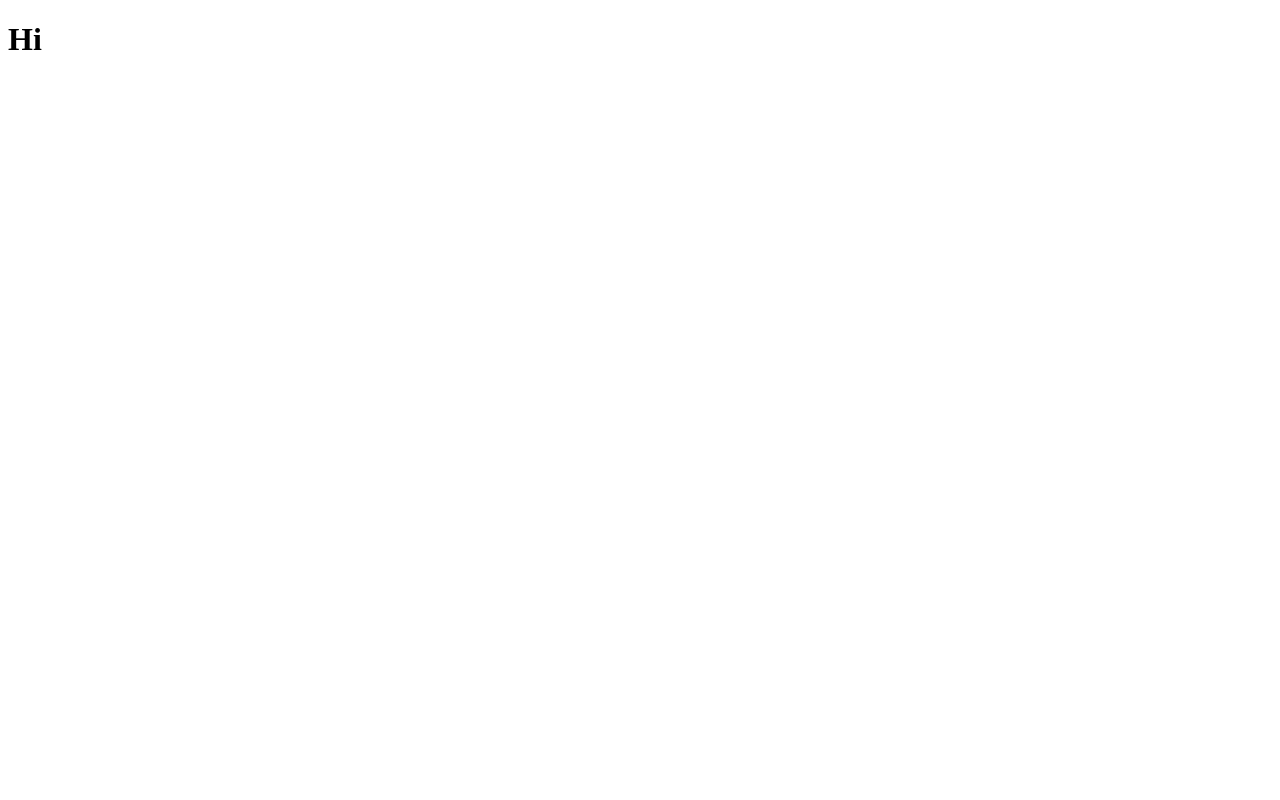
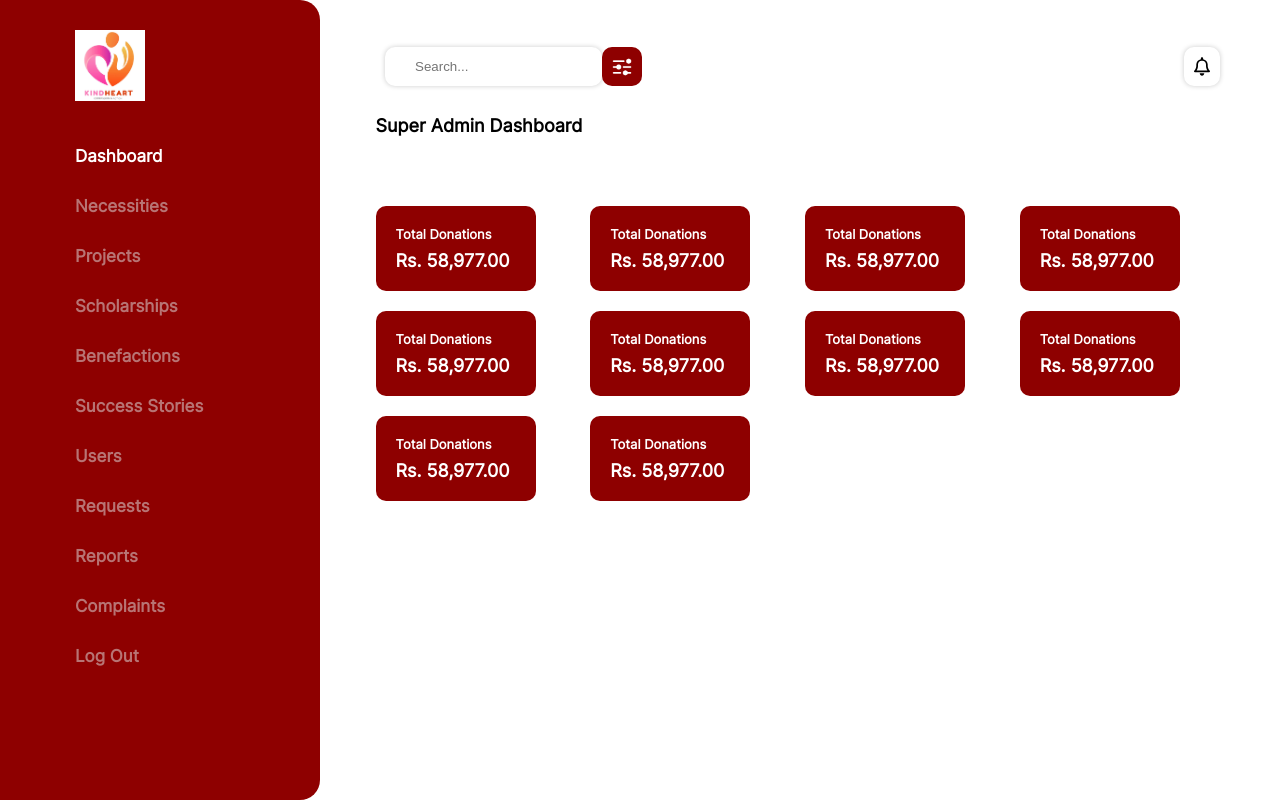
Before and after one commit to suruthiii/kindheart, a PHP site: a page that uses app/views/super admin/index.php in a window 1280 px wide. Before the commit the page is almost empty. Run offline with PHP 8.4, Linux system fonts and the light colour scheme.

Commit message:
Added super admin dashboard page

```diff
--- a/app/views/super admin/index.php
+++ b/app/views/super admin/index.php
@@ -1,11 +1,99 @@
-<!DOCTYPE html>
-<html lang="en">
-<head>
-    <meta charset="UTF-8">
-    <meta name="viewport" content="width=device-width, initial-scale=1.0">
-    <title>Document</title>
-</head>
-<body>
-    <h1>Hi</h1>
-</body>
-</html>
+<?php require APPROOT.'/views/inc/header.php'; ?>
+
+<!--  TOP NAVIGATION  -->
+<?php require APPROOT.'/views/inc/components/topnavbar.php'; ?>
+
+<!--  SIDE NAVIGATION  -->
+<?php $section = "dashboard";?>
+<?php require APPROOT.'/views/inc/components/sidenavbar.php'; ?>
+
+<main class="page-container">
+    <section class="section" id="main">
+        <div class="container">
+            <h3>Super Admin Dashboard</h3>
+            <div class="cards">
+                <!-- Card 3 -->
+                <a class="card-link" href="">
+                    <div class="card">
+                        <div class="title">Total Donations</div>
+                        <div class="value">Rs. 58,977.00</div>
+                    </div>
+                </a>
+
+                <!-- Card 3 -->
+                <a class="card-link" href="">
+                    <div class="card">
+                        <div class="title">Total Donations</div>
+                        <div class="value">Rs. 58,977.00</div>
+                    </div>
+                </a>
+
+                <!-- Card 3 -->
+                <a class="card-link" href="">
+                    <div class="card">
+                        <div class="title">Total Donations</div>
+                        <div class="value">Rs. 58,977.00</div>
+                    </div>
+                </a>
+
+                <!-- Card 3 -->
+                <a class="card-link" href="">
+                    <div class="card">
+                        <div class="title">Total Donations</div>
+                        <div class="value">Rs. 58,977.00</div>
+                    </div>
+                </a>
+
+                <!-- Card 3 -->
+                <a class="card-link" href="">
+                    <div class="card">
+                        <div class="title">Total Donations</div>
+                        <div class="value">Rs. 58,977.00</div>
+                    </div>
+                </a>
+
+                <!-- Card 3 -->
+                <a class="card-link" href="">
+                    <div class="card">
+                        <div class="title">Total Donations</div>
+                        <div class="value">Rs. 58,977.00</div>
+                    </div>
+                </a>
+
+                <!-- Card 3 -->
+                <a class="card-link" href="">
+                    <div class="card">
+                        <div class="title">Total Donations</div>
+                        <div class="value">Rs. 58,977.00</div>
+                    </div>
+                </a>
+
+                <!-- Card 3 -->
+                <a class="card-link" href="">
+                    <div class="card">
+                        <div class="title">Total Donations</div>
+                        <div class="value">Rs. 58,977.00</div>
+                    </div>
+                </a>
+
+                <!-- Card 3 -->
+                <a class="card-link" href="">
+                    <div class="card">
+                        <div class="title">Total Donations</div>
+                        <div class="value">Rs. 58,977.00</div>
+                    </div>
+                </a>
+
+                <!-- Card 3 -->
+                <a class="card-link" href="">
+                    <div class="card">
+                        <div class="title">Total Donations</div>
+                        <div class="value">Rs. 58,977.00</div>
+                    </div>
+                </a>
+            </div>
+        </div>
+    </section>
+</main>
+
+<?php require APPROOT.'/views/inc/footer.php'; ?>
```
